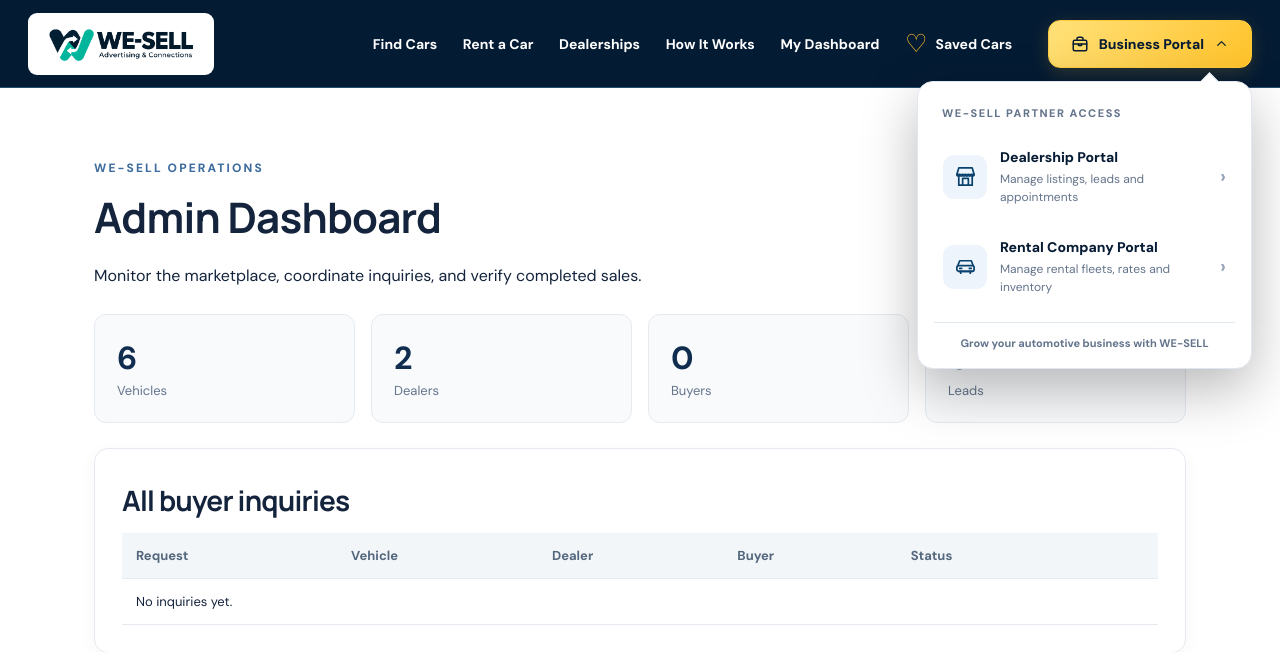
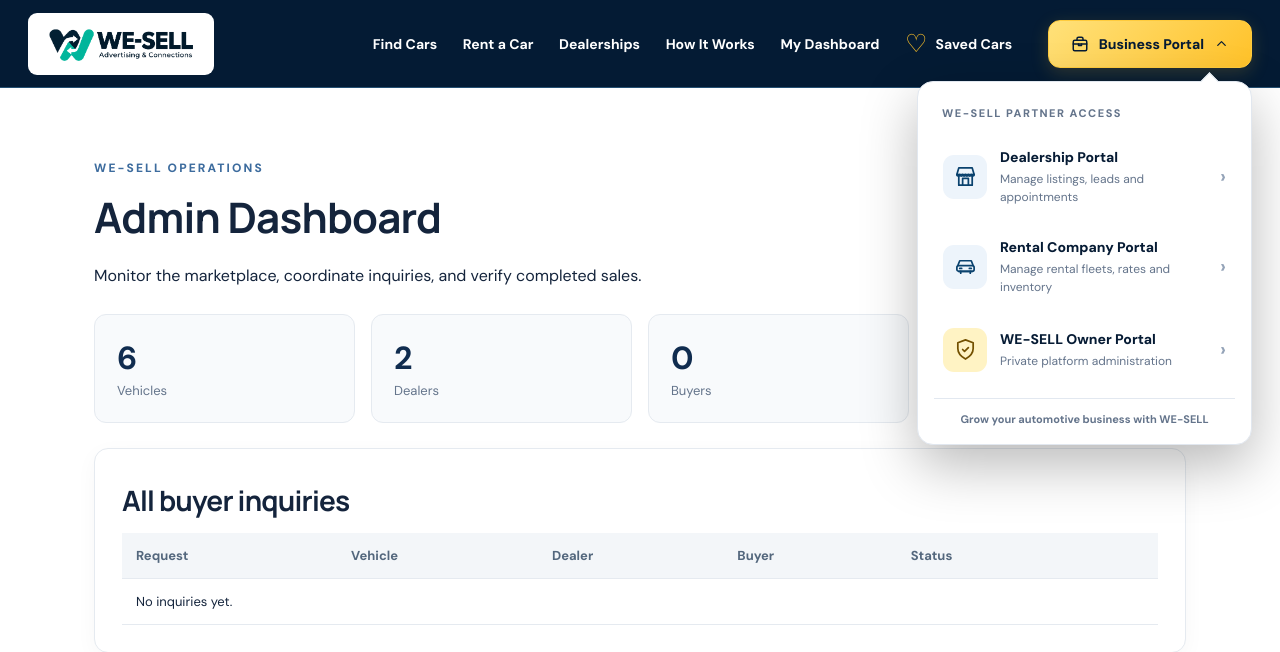
Before and after one commit to zamirvira-collab/wesell, a Flask app: page /admin in a window 1280 px wide, after a click on "Business Portal". Shown: the top 652 px of the page. Run offline with Flask 3, Linux system fonts and the light colour scheme; the visitor is signed in with stand-in values (Sample User, id 1); data comes from the database, SQL or seed files in the repository; data that the repository does not hold is empty; parts of the project's set-up code (start-up, migrations or seed data) failed here and were passed over; some libraries are stand-ins or nearby versions.

Commit message:
Update base.html

```diff
--- a/templates/base.html
+++ b/templates/base.html
@@ -14,9 +14,7 @@
         href="{{ url_for('static', filename='style.css') }}">
 
   <style>
-    /* ========================================
-       WE-SELL HEADER
-    ======================================== */
+    /* WE-SELL HEADER */
 
     .nav {
       box-sizing: border-box;
@@ -48,9 +46,7 @@
       object-fit: contain;
     }
 
-    /* ========================================
-       MAIN NAVIGATION
-    ======================================== */
+    /* MAIN NAVIGATION */
 
     .nav nav {
       display: flex;
@@ -80,9 +76,7 @@
       padding-bottom: 9px;
     }
 
-    /* ========================================
-       SAVED CARS
-    ======================================== */
+    /* SAVED CARS */
 
     .nav nav a.ws-saved-nav {
       display: inline-flex;
@@ -116,9 +110,7 @@
       display: none !important;
     }
 
-    /* ========================================
-       BUSINESS PORTAL BUTTON
-    ======================================== */
+    /* BUSINESS PORTAL BUTTON */
 
     .ws-business-menu {
       position: relative;
@@ -188,9 +180,7 @@
       transform: rotate(180deg);
     }
 
-    /* ========================================
-       BUSINESS PORTAL DROPDOWN
-    ======================================== */
+    /* BUSINESS PORTAL DROPDOWN */
 
     .ws-business-dropdown {
       position: absolute;
@@ -308,9 +298,7 @@
       font-size: 11px;
     }
 
-    /* ========================================
-       LOGOUT FOR SIGNED-IN USERS
-    ======================================== */
+    /* LOGOUT FOR SIGNED-IN USERS */
 
     .nav nav form {
       margin: 0;
@@ -331,9 +319,7 @@
       color: #ffc229;
     }
 
-    /* ========================================
-       RESPONSIVE DESIGN
-    ======================================== */
+    /* RESPONSIVE DESIGN */
 
     @media (max-width: 1200px) {
       .nav {
@@ -415,9 +401,7 @@
 
 <body>
 
-  <!-- ========================================
-       WE-SELL HEADER
-  ======================================== -->
+  <!-- WE-SELL HEADER -->
 
   <header class="nav">
 
@@ -433,9 +417,7 @@
 
     </a>
 
-    <!-- ========================================
-         MAIN NAVIGATION
-    ======================================== -->
+    <!-- MAIN NAVIGATION -->
 
     <nav aria-label="Main navigation">
 
@@ -481,9 +463,7 @@
         How It Works
       </a>
 
-      <!-- ========================================
-           CUSTOMER DASHBOARD
-      ======================================== -->
+      <!-- CUSTOMER DASHBOARD -->
 
       {% if me %}
 
@@ -496,9 +476,7 @@
 
       {% endif %}
 
-      <!-- ========================================
-           SAVED CARS
-      ======================================== -->
+      <!-- SAVED CARS -->
 
       <a
         href="{{ url_for('saved_cars') }}"
@@ -522,9 +500,7 @@
 
       </a>
 
-      <!-- ========================================
-           BUSINESS PORTAL - FAR RIGHT
-      ======================================== -->
+      <!-- BUSINESS PORTAL -->
 
       <div class="ws-business-menu">
 
@@ -637,6 +613,42 @@
 
           </a>
 
+          <!-- WE-SELL OWNER PORTAL -->
+
+          <a href="/we-sell-admin/login"
+             aria-label="WE-SELL Owner Portal login">
+
+            <span class="ws-portal-icon"
+                  style="background:#fff3c4;color:#735000;">
+
+              <svg viewBox="0 0 24 24"
+                   aria-hidden="true">
+
+                <path d="M12 2 20 5v6c0 5-3.5 8.5-8 11-4.5-2.5-8-6-8-11V5l8-3z"></path>
+
+                <path d="m9 12 2 2 4-4"></path>
+
+              </svg>
+
+            </span>
+
+            <span class="ws-portal-copy">
+
+              <strong>WE-SELL Owner Portal</strong>
+
+              <small>
+                Private platform administration
+              </small>
+
+            </span>
+
+            <span class="ws-portal-arrow"
+                  aria-hidden="true">
+              ›
+            </span>
+
+          </a>
+
           <div class="ws-business-footer">
             Grow your automotive business with WE-SELL
           </div>
@@ -649,9 +661,7 @@
 
   </header>
 
-  <!-- ========================================
-       FLASH MESSAGES
-  ======================================== -->
+  <!-- FLASH MESSAGES -->
 
   {% with messages = get_flashed_messages(with_categories=true) %}
 
@@ -673,17 +683,13 @@
 
   {% endwith %}
 
-  <!-- ========================================
-       MAIN PAGE CONTENT
-  ======================================== -->
+  <!-- MAIN PAGE CONTENT -->
 
   <main>
     {% block content %}{% endblock %}
   </main>
 
-  <!-- ========================================
-       FOOTER
-  ======================================== -->
+  <!-- FOOTER -->
 
   <footer>
 
@@ -729,9 +735,7 @@
 
   </footer>
 
-  <!-- ========================================
-       JAVASCRIPT
-  ======================================== -->
+  <!-- JAVASCRIPT -->
 
   <script>
     document.addEventListener("DOMContentLoaded", function () {
```
